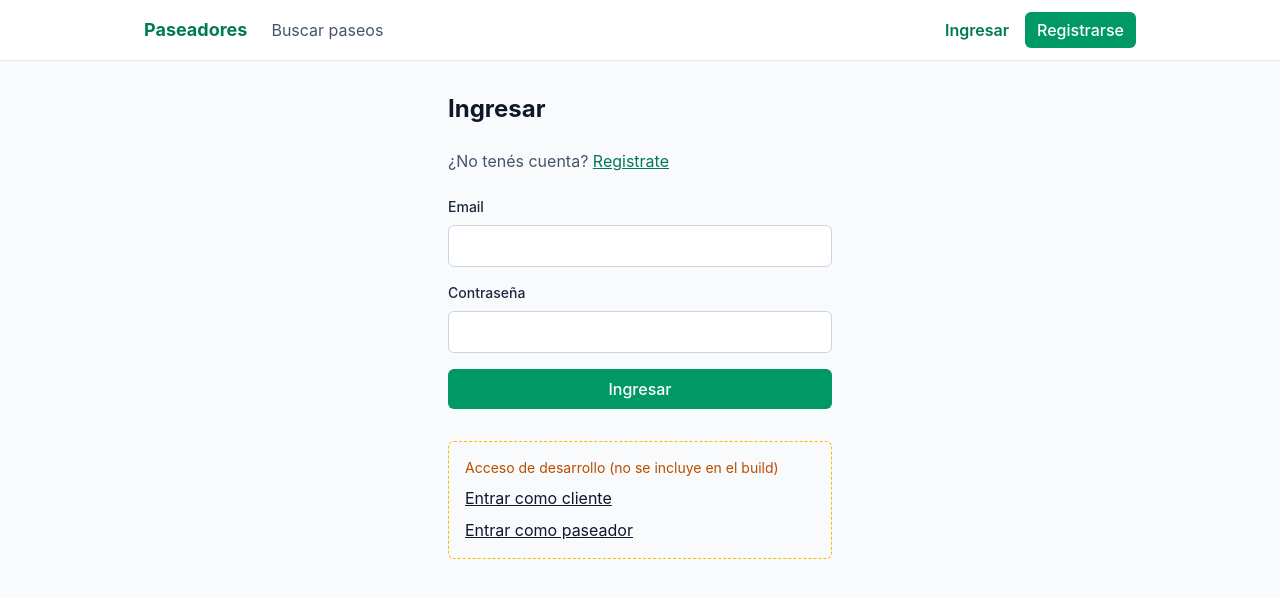
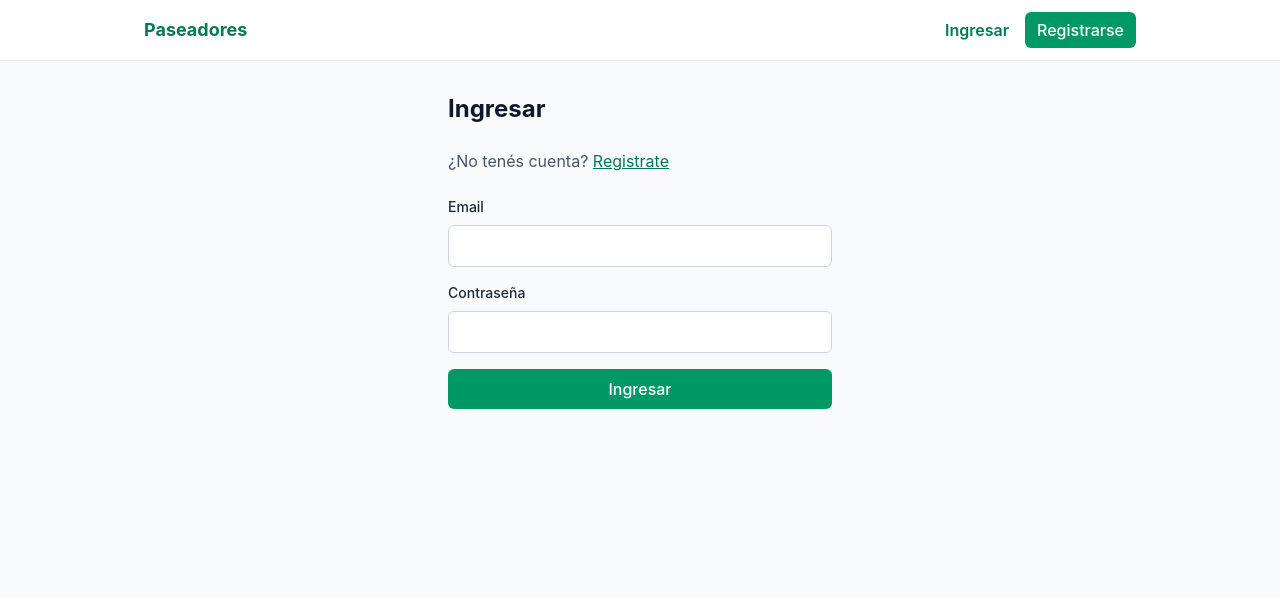
Before and after one commit to loveragabriel/trabajo-practico-integrador, a React (Vite) app in the folder frontend/: page /login in a window 1280 px wide. Shown: the top 598 px of the page. Built offline with nearby package versions, Linux system fonts and the light colour scheme.

Commit message:
refactor: remove development sign-in options from LoginPage and update AppLayout for guest navigation

```diff
--- a/frontend/src/app/AppLayout.tsx
+++ b/frontend/src/app/AppLayout.tsx
@@ -21,15 +21,13 @@ const navByRole: Record<Role, NavItem[]> = {
   ],
 }
 
-const guestNav: NavItem[] = [{ to: paths.walks, label: 'Buscar paseos' }]
-
 function navLinkClass({ isActive }: { isActive: boolean }) {
   return isActive ? 'font-semibold text-emerald-700' : 'text-slate-600 hover:text-slate-900'
 }
 
 export function AppLayout() {
   const { session, signOut } = useAuth()
-  const items = session ? navByRole[session.user.role] : guestNav
+  const items = session ? navByRole[session.user.role] : []
 
   return (
     <div className="min-h-screen bg-slate-50 text-slate-900">
--- a/frontend/src/features/auth/pages/LoginPage.tsx
+++ b/frontend/src/features/auth/pages/LoginPage.tsx
@@ -98,17 +98,6 @@ export function LoginPage() {
         </button>
       </form>
 
-      {import.meta.env.DEV && (
-        <div className="mt-8 space-y-2 rounded-md border border-dashed border-amber-400 p-4">
-          <p className="text-sm text-amber-700">Acceso de desarrollo (no se incluye en el build)</p>
-          <button type="button" onClick={() => devSignIn('CLIENT')} className="block underline">
-            Entrar como cliente
-          </button>
-          <button type="button" onClick={() => devSignIn('WALKER')} className="block underline">
-            Entrar como paseador
-          </button>
-        </div>
-      )}
     </section>
   )
 }
```
